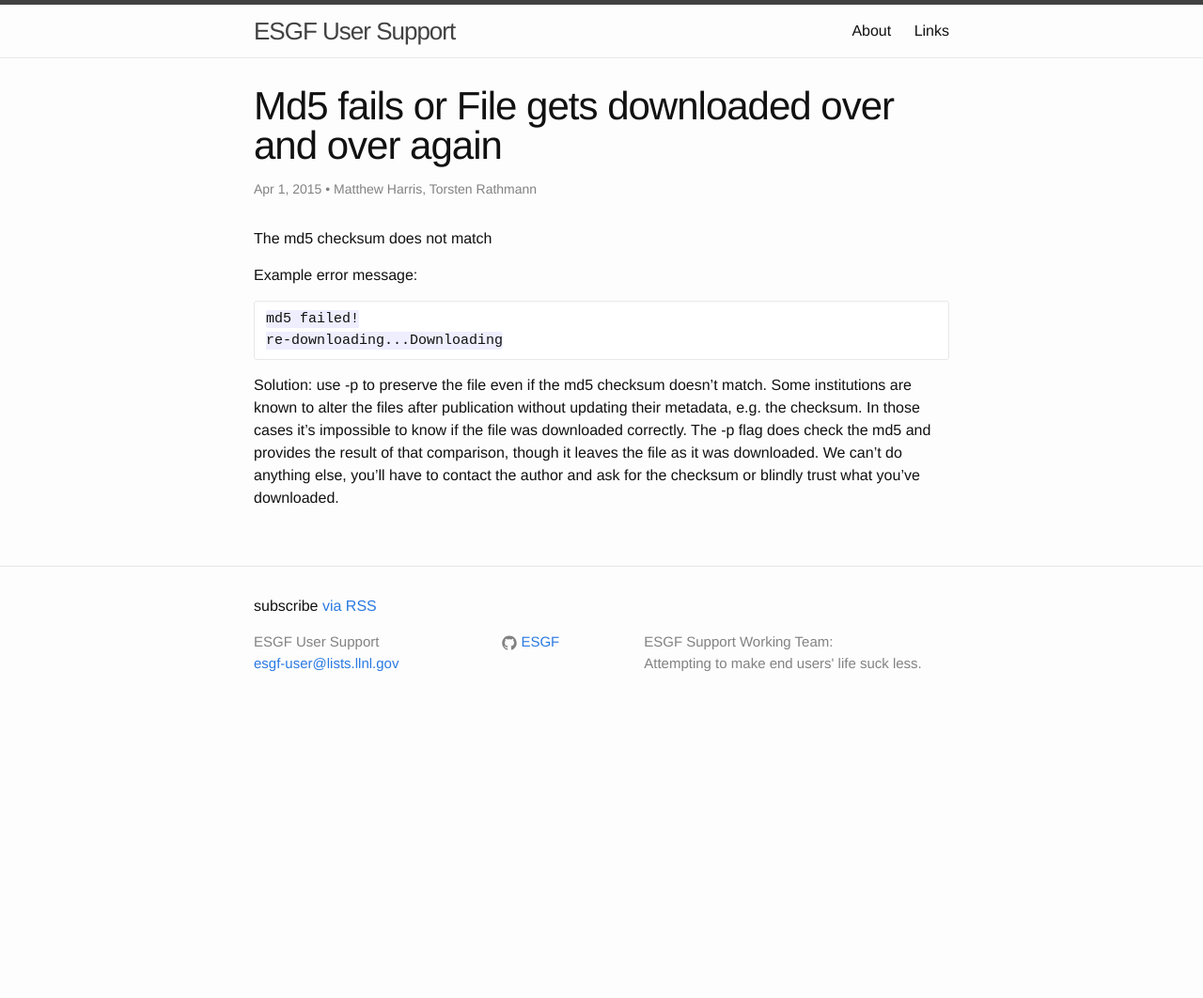
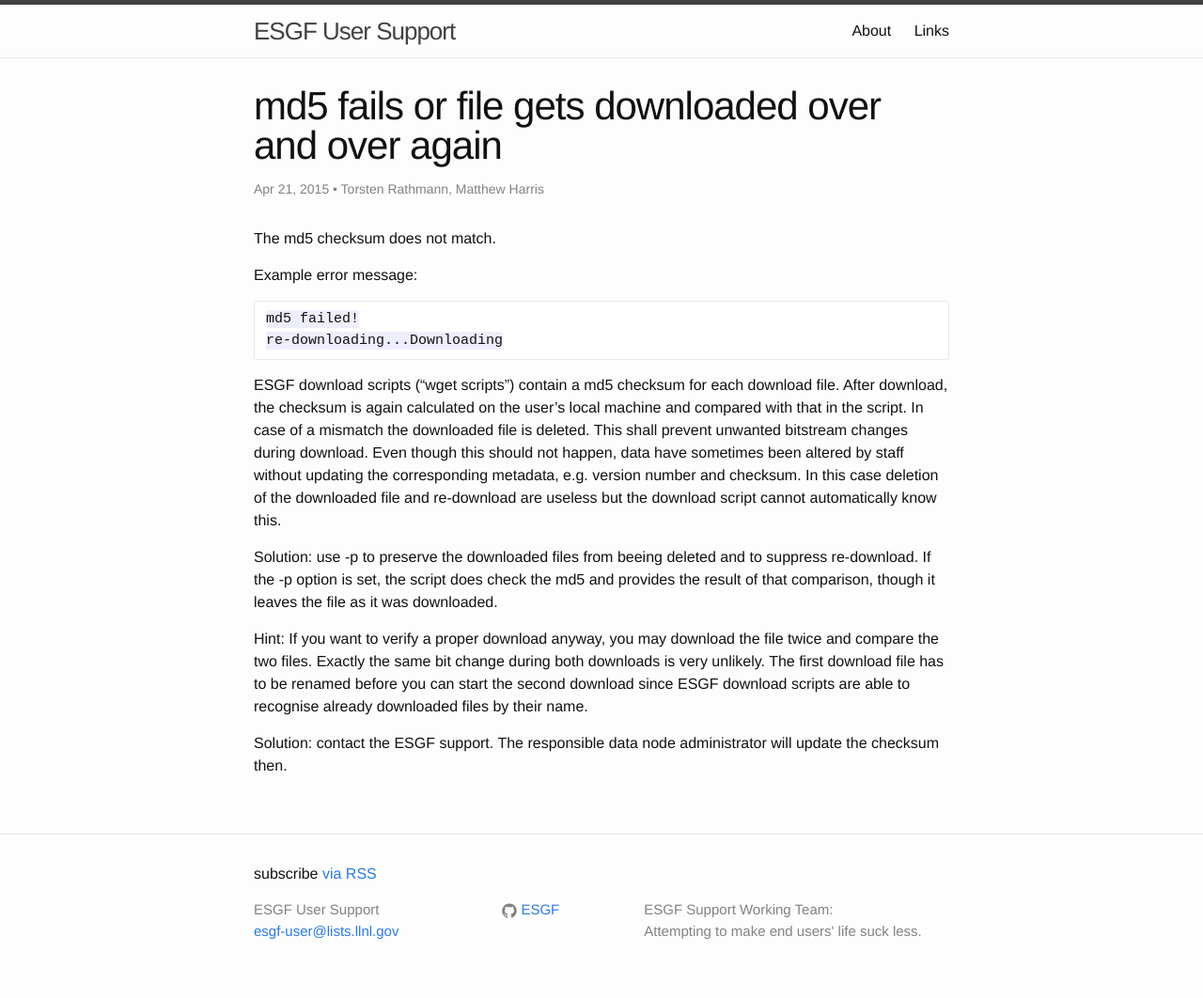
Before and after one commit to ESGF/esgf-swt, a Jekyll site: the page built from _posts/2015-02-09-Md5-fails-or-File-gets-downloaded-over-and-over-again.markdown, in a window 1280 px wide. Shown: the whole page at 94% size. Built offline with Jekyll 4.4.1, drawn with Linux system fonts in a browser that asks for light colours; before the commit the page ends 900 px from its top, so only the background shows below that.

Commit message:
Check workflow explained, reason for md5 mismatch redrafted, hint added how to ensure a download without bit changes in case of a mismatch, second solution contact ESGF support added

```diff
--- a/_posts/2015-02-09-Md5-fails-or-File-gets-downloaded-over-and-over-again.markdown
+++ b/_posts/2015-02-09-Md5-fails-or-File-gets-downloaded-over-and-over-again.markdown
@@ -1,16 +1,22 @@
 ---
 layout: post
-title:  "Md5 fails or File gets downloaded over and over again"
+title:  "md5 fails or file gets downloaded over and over again"
 categories: download, wget
-date: 2015-04-01 21:20:00
-author: Matthew Harris, Torsten Rathmann
+date: 2015-04-21 18:40:00
+author: Torsten Rathmann, Matthew Harris
 ---
 
-The md5 checksum does not match
+The md5 checksum does not match.
 
 Example error message:
 
     md5 failed!
     re-downloading...Downloading
 
-Solution: use -p to preserve the file even if the md5 checksum doesn't match. Some institutions are known to alter the files after publication without updating their metadata, e.g. the checksum. In those cases it's impossible to know if the file was downloaded correctly. The -p flag does check the md5 and provides the result of that comparison, though it leaves the file as it was downloaded. We can't do anything else, you'll have to contact the author and ask for the checksum or blindly trust what you've downloaded.
+ESGF download scripts ("wget scripts") contain a md5 checksum for each download file. After download, the checksum is again calculated on the user's local machine and compared with that in the script. In case of a mismatch the downloaded file is deleted. This shall prevent unwanted bitstream changes during download. Even though this should not happen, data have sometimes been altered by staff without updating the corresponding metadata, e.g. version number and checksum. In this case deletion of the downloaded file and re-download are useless but the download script cannot automatically know this.
+
+Solution: use -p to preserve the downloaded files from beeing deleted and to suppress re-download. If the -p option is set, the script does check the md5 and provides the result of that comparison, though it leaves the file as it was downloaded.
+
+Hint: If you want to verify a proper download anyway, you may download the file twice and compare the two files. Exactly the same bit change during both downloads is very unlikely. The first download file has to be renamed before you can start the second download since ESGF download scripts are able to recognise already downloaded files by their name.
+
+Solution: contact the ESGF support. The responsible data node administrator will update the checksum then.
```
